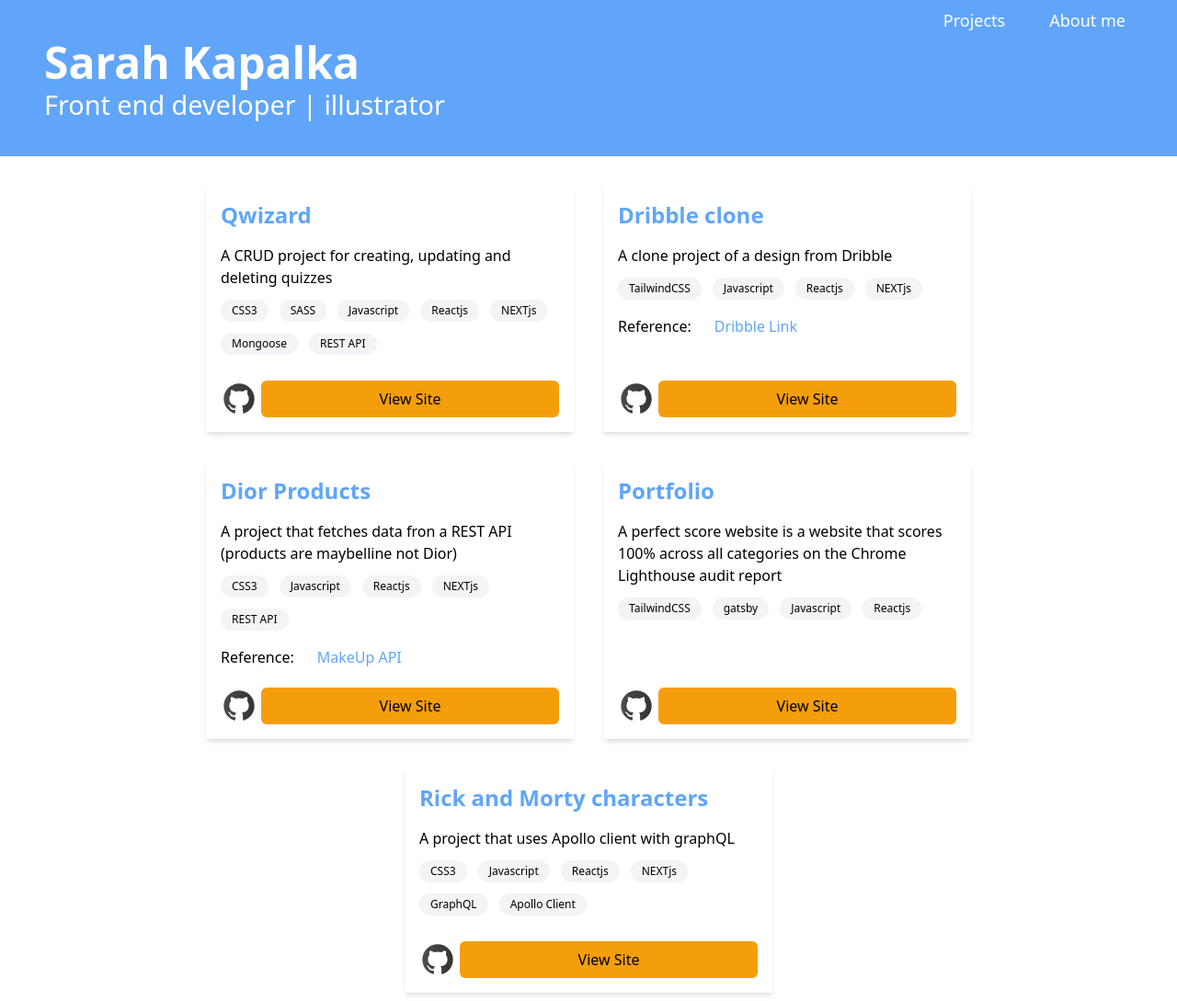
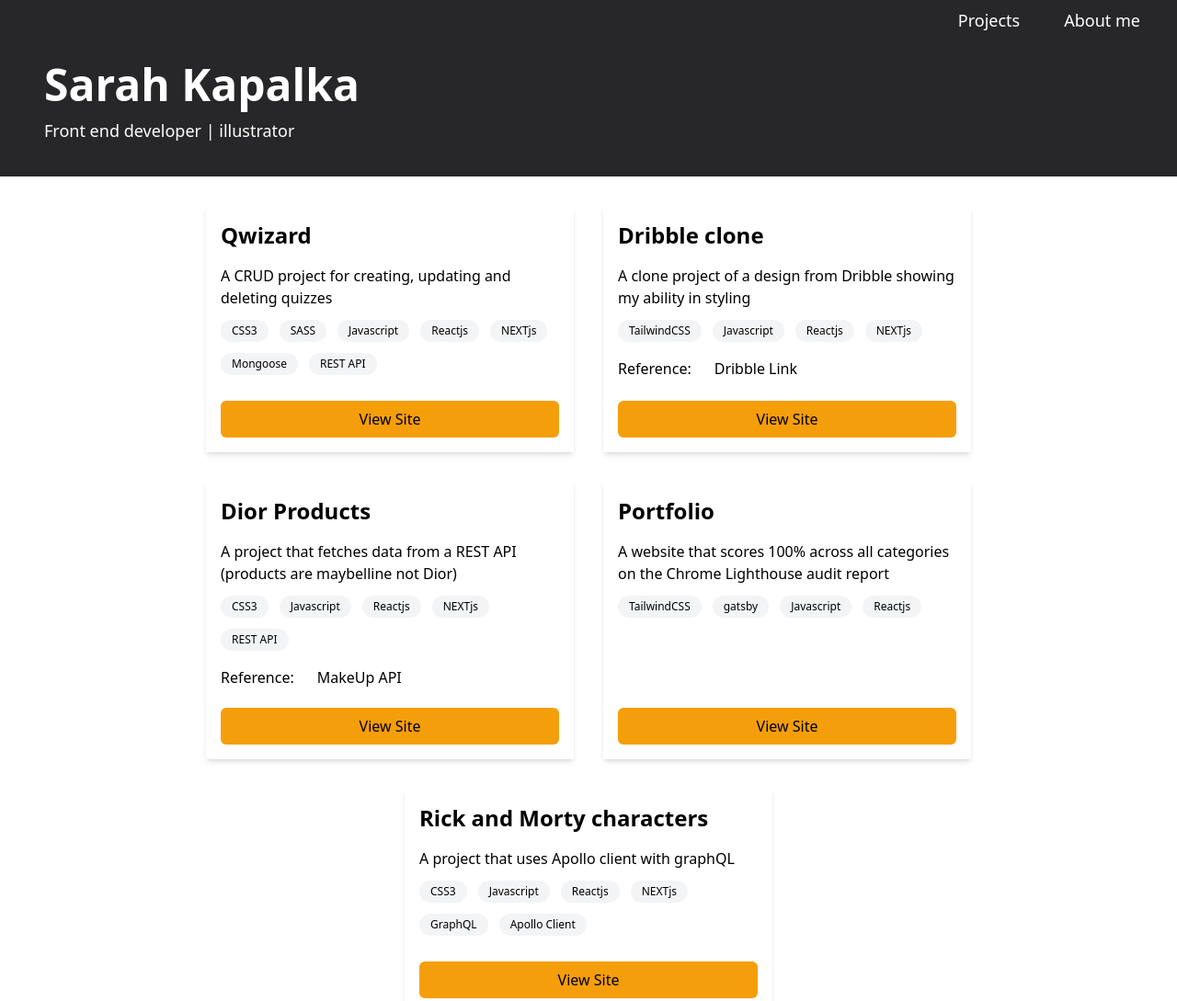
Before and after one commit to SarahKapalka/sarahKapalka, a Gatsby site: page / in a window 1280 px wide. Shown: the top 1089 px of the page at 92% size. Built offline with nearby package versions, Linux system fonts and the light colour scheme; Gatsby itself is replaced by a stand-in of ours.

```diff
--- a/data/projects.js
+++ b/data/projects.js
@@ -10,7 +10,7 @@
     },
     {
         title: "Dribble clone",
-        subTitle: "A clone project of a design from Dribble",
+        subTitle: "A clone project of a design from Dribble showing my ability in styling",
         url: "https://dribble-clone-olive.vercel.app/",
         skills:
           ["TailwindCSS", "Javascript", "Reactjs", "NEXTjs"],
@@ -21,7 +21,7 @@
       },
       {
         title: "Dior Products",
-        subTitle: "A project that fetches data fron a REST API (products are maybelline not Dior)",
+        subTitle: "A project that fetches data from a REST API (products are maybelline not Dior)",
         url: "https://dior-royb.vercel.app/products",
         skills:
           ["CSS3", "Javascript", "Reactjs", "NEXTjs", "REST API"],
@@ -32,7 +32,7 @@
       },
       {
         title: "Portfolio",
-        subTitle: "A perfect score website is a website that scores 100% across all categories on the Chrome Lighthouse audit report",
+        subTitle: "A website that scores 100% across all categories on the Chrome Lighthouse audit report",
         url: "#",
         skills:
           ["TailwindCSS", "gatsby", "Javascript", "Reactjs"],
--- a/gatsby-config.js
+++ b/gatsby-config.js
@@ -4,7 +4,8 @@
 module.exports = {
   siteMetadata: {
     title: `my-portfolio`,
-    siteUrl: `https://www.yourdomain.tld`
+    siteUrl: `https://www.yourdomain.tld`,
+    description: `a website show casing Sarah Kapalka's best works`,
   },
   plugins: ["gatsby-plugin-mdx", {
     resolve: 'gatsby-source-filesystem',
@@ -16,5 +17,11 @@
   },
   'gatsby-plugin-postcss',
   'gatsby-plugin-react-helmet',
+  {
+    resolve: 'gatsby-plugin-html-attributes',
+    options: {
+      lang: 'en-GB'
+    }
+  },
 ]
 };
--- a/src/components/layout/Layout.js
+++ b/src/components/layout/Layout.js
@@ -7,8 +7,9 @@
     <div>
         <Helmet>
             <title>Portfolio</title>
+            <meta name='description' content="A website that scores 100% across all categories on the Chrome Lighthouse audit report showcasing Sarah Kapalka's best projects" />
         </Helmet>
-        <div className="px-10 text-lg text-white flex gap-4 justify-end items-center bg-blue-400">
+        <div className="sm:pr-6 pr-4 text-lg text-white flex gap-2 sm:gap-4 justify-end items-center bg-zinc-800">
             <Link className="px-4 py-2" to='/'>Projects</Link>
             <Link className="px-4 py-2" to='/about'>About me</Link>
          </div>
--- a/src/pages/index.js
+++ b/src/pages/index.js
@@ -1,22 +1,22 @@
 import * as React from "react"
 import { Projects } from "../../data/projects"
 import Layout from "../components/layout/Layout"
-import Skills from "../components/skills"
-import Logo from "../images/github.svg"
+// import Skills from "../components/skills"
+// import Logo from "../images/github.svg"
 
 const IndexPage = () => {
   return (
     <Layout>
-      <div className="bg-blue-400 text-white text-4xl pb-9 px-12 mb-8">
+      <div className="bg-zinc-800 text-white text-4xl md:pb-9 md:px-12 p-6 mb-8">
         <div className="font-black text-5xl">Sarah Kapalka</div>
-        <small>Front end developer | illustrator</small>
+        <small className="text-lg">Front end developer | illustrator</small>
       </div>
       <div className="flex flex-wrap gap-8 m-8 justify-center">
         {Projects.map((project, index) => {
           return(
             <div className="shadow-md w-[400px] hover:shadow-xl hover:-translate-y-2 flex flex-col justify-between transition">
               <div className="p-4">
-                <a href={project.url} className="text-2xl font-black text-blue-400">{project.title}</a>
+                <a href={project.url} className="text-2xl font-black texg-zinc-800">{project.title}</a>
                 <div className="mt-4">{project.subTitle}</div>
                 <div className="flex flex-wrap gap-3 my-3">
                   {project.skills.map((tag, index) => <div className="py-1 px-3 rounded-full bg-gray-100 text-xs">{tag}</div>)}
@@ -24,16 +24,16 @@
                 {project.reference.url && (
                   <div className="flex gap-3 items-center">
                     <div className="font-light">Reference:</div>
-                    <a href={project.reference.url} className="text-blue-400 py-1 px-3 rounded-full border border-transparent hover:border-blue-400 transition-all">
+                    <a href={project.reference.url} className="texg-zinc-800 py-1 px-3 rounded-full border border-transparent hover:bordeg-zinc-800 transition-all">
                       {project.reference.name}
                     </a>
                   </div>
                 )}
               </div>
               <div className="w-full px-4 pb-4 flex gap-1">
-                <a href="#" className="hover:opacity-50 transition-all">
+                {/* <a href="#" className="hover:opacity-50 transition-all">
                   <img src={Logo} height={40} width={40} alt="github-logo" />
-                </a>
+                </a> */}
                 <a href={project.url} target="_blank" rel="noreferrer" className="rounded-md bg-amber-500 block py-2 text-center hover:bg-amber-400 transition grow">
                   View Site
                 </a>
```
Also changed, not shown: package.json (+4 -3 lines), 1 other file.
